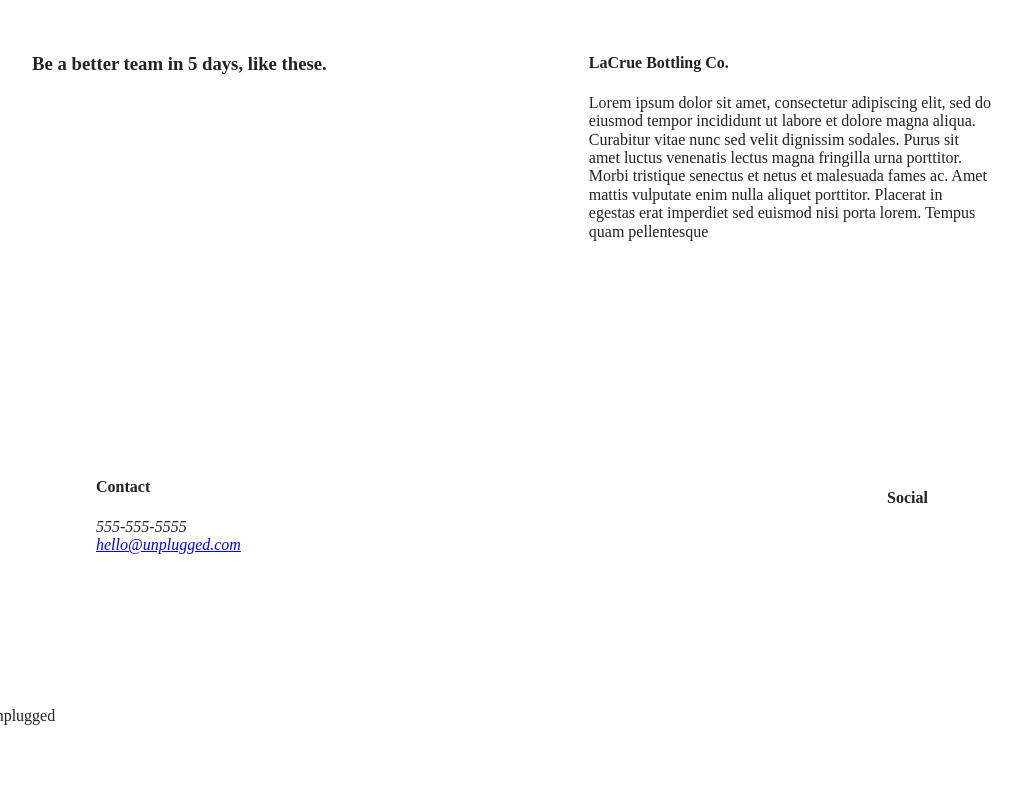
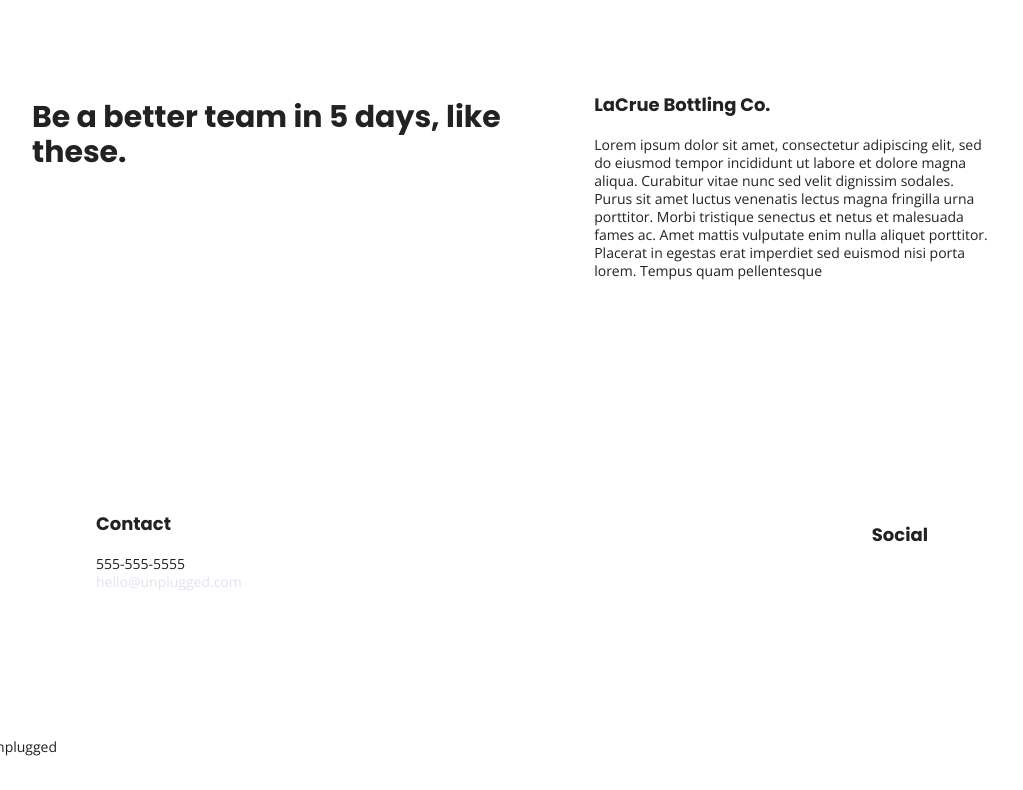
Before and after one commit to Julie805/unplugged-retreat, a website built with Parcel: page index.html in a window 1280 px wide. Shown: the part 1304-2094 px from the top of the page, without its empty margins (128-1151 px from the left). Before the commit the page ends 2065 px from the top, so only its background shows below. Built offline with nearby package versions, Linux system fonts and the light colour scheme.

Commit message:
Added global styles

```diff
--- a/about/index.html
+++ b/about/index.html
@@ -18,6 +18,8 @@
 
   <link rel="stylesheet" href="../css/normalize.css">
   <link rel="stylesheet" href="../css/main.css">
+  <!-- Google fonts -->
+  <link href="https://fonts.googleapis.com/css?family=Open+Sans:400,700|Poppins:500,700" rel="stylesheet">
 
   <meta name="theme-color" content="#fafafa">
 </head>
--- a/css/main.css
+++ b/css/main.css
@@ -87,16 +87,68 @@ textarea {
    Author's custom styles
    ========================================================================== */
 
+/* General Styles */
+
+html {
+  font-size: 16px;
+
+}
+
+body {
+  font-family: 'Open Sans', sans-serif;
+  font-size: 1rem;
+  text-align: left;
+}
+
+ul,
+ol {
+  list-style-type: none;
+
+}
+
+a {
+  color: #e2e3ed;
+  text-decoration: none;
+}
+
+h1 {
+  font-family: 'Poppins' sans-serif;
+  font-size: 2rem;
+}
+
+h2 {
+  font-family: 'Poppins', sans-serif;
+  font-size: 1.875em;
+}
+
+h3,
+h4 {
+  font-family: 'Poppins', sans-serif;
+  margin: 20px 0;
+  font-size: 1.125em;
+}
+
+p {
+  font-size: .875rem;
+  line-height: 1.285em;
+}
+
+}
+
+figure {
+
+}
+
+address {
+  font-style: normal;
+ }
 
 .content-wrapper {
   width: 90%;
   margin: 50px 0;
 }
 
-
-/* ===========================
-   Base Header - Footer Styles
-   =========================== */
+/******** Base Header - Footer Styles ********/
 header,
 footer {
   display: flex;
@@ -247,7 +299,7 @@ aside {
   margin: 20px 0;
 }
 
-/* ===========================
+/* ======================
 Mobile About-Page Styles
   =========================== */
 
--- a/index.html
+++ b/index.html
@@ -18,6 +18,8 @@
 
   <link rel="stylesheet" href="css/normalize.css">
   <link rel="stylesheet" href="css/main.css">
+  <!-- Google fonts -->
+  <link href="https://fonts.googleapis.com/css?family=Open+Sans:400,700|Poppins:500,700" rel="stylesheet">
 
   <meta name="theme-color" content="#fafafa">
 </head>
@@ -50,7 +52,7 @@
     <aside>
       <div class="content-wrapper">
         <div class="form-description">
-          <h2>Want to join the next retreat?</h2>
+          <h3>Want to join the next retreat?</h3>
           <p>Find out when we are holding our next retreat and how your company or team can sign up!</p>
         </div>
         <div class="form">
@@ -96,9 +98,9 @@
     <section class="reviews">
       <div class="content-wrapper">
         <article>
-          <h3>Be a better team in 5 days, like these.</h3>
+          <h2>Be a better team in 5 days, like these.</h2>
           <div>
-            <h4>LaCrue Bottling Co.</h4>
+            <h3>LaCrue Bottling Co.</h3>
             <p>Lorem ipsum dolor sit amet, consectetur adipiscing elit, sed do eiusmod tempor incididunt ut labore et dolore magna aliqua. Curabitur vitae nunc sed velit dignissim sodales. Purus sit amet luctus venenatis lectus magna fringilla urna porttitor. Morbi tristique senectus et netus et malesuada fames ac. Amet mattis vulputate enim nulla aliquet porttitor. Placerat in egestas erat imperdiet sed euismod nisi porta lorem. Tempus quam pellentesque</p>
           </div>
         </article>
```
Also changed, not shown: faq/index.html (+2 -0 lines). Lines whose indentation alone changed are shown as unchanged.
